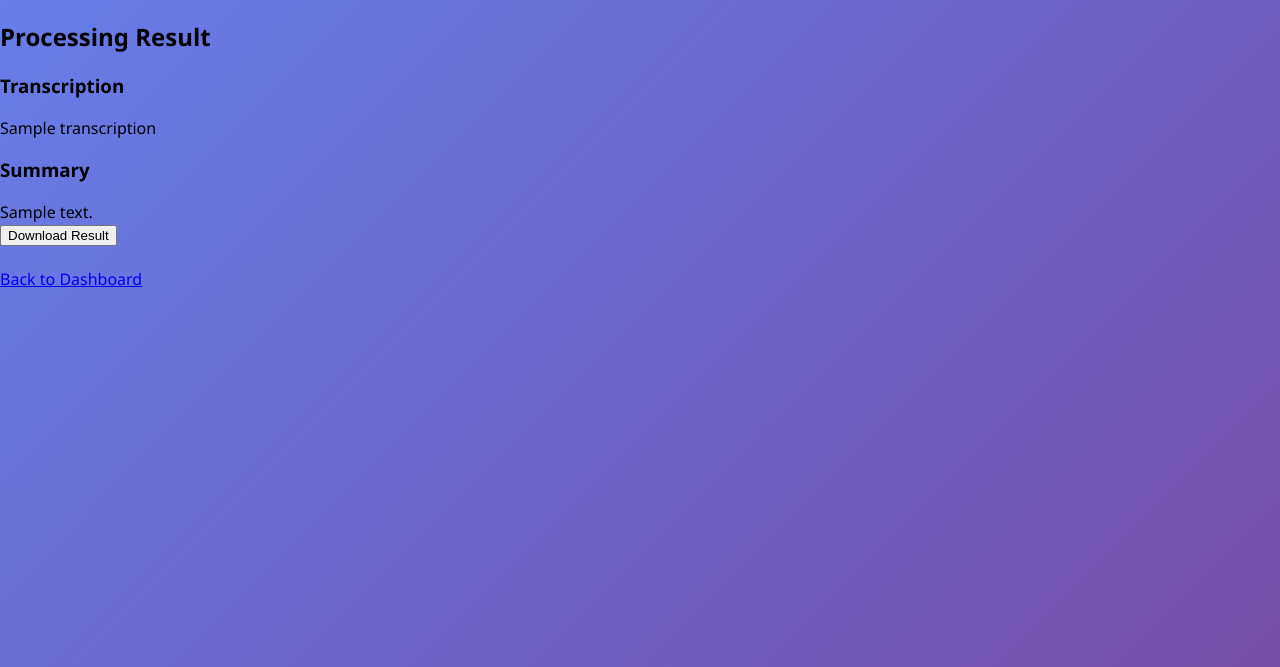
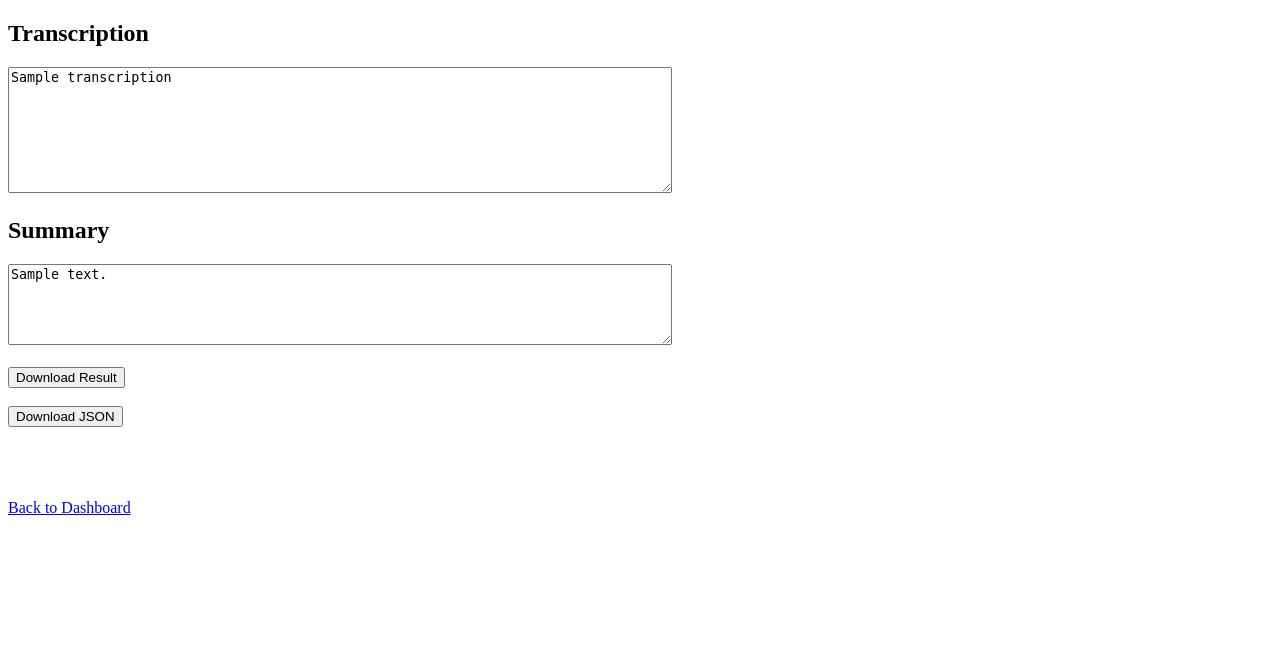
Before and after one commit to ManuuB/TranscribeFlow, a Flask app: template templates/result.html in a window 1280 px wide. Shown: the top 667 px of the page. After the commit the page ends 515 px from the top, so only its background shows below. Run offline with Flask 3, Linux system fonts and the light colour scheme; the template is opened without the code that fills it: most values are stand-ins (such as "Sample title", 1, 10 or a date in 2020).

Commit message:
Update result.html

```diff
--- a/templates/result.html
+++ b/templates/result.html
@@ -2,23 +2,21 @@
 <html>
 <head>
     <title>Result</title>
-    <link rel="stylesheet" href="{{ url_for('static', filename='style.css') }}">
 </head>
+
 <body>
 
 <div class="container">
-    <h2>Processing Result</h2>
 
-    <h3>Transcription</h3>
-    <div class="output-box">
-        {{ transcription }}
-    </div>
+    <h2>Transcription</h2>
+    <textarea rows="8" cols="80" readonly>{{ transcription }}</textarea>
 
-    <h3>Summary</h3>
-    <div class="output-box">
-        {{ summary }}
-    </div>
+    <h2>Summary</h2>
+    <textarea rows="5" cols="80" readonly>{{ summary }}</textarea>
 
+    <br><br>
+
+    <!-- DOWNLOAD TXT -->
     <form action="/download" method="POST">
         <input type="hidden" name="transcription" value="{{ transcription }}">
         <input type="hidden" name="summary" value="{{ summary }}">
@@ -26,7 +24,28 @@
     </form>
 
     <br>
+
+    <!-- DOWNLOAD JSON -->
+    <form action="/download_json" method="POST">
+        <input type="hidden" name="transcription" value="{{ transcription }}">
+        <input type="hidden" name="summary" value="{{ summary }}">
+        <button type="submit">Download JSON</button>
+    </form>
+
+    <br><br>
+
+    <!-- AUDIO PLAYER (ONLY ONCE ✅) -->
+    {% if audio_file %}
+    <h3>Play Audio</h3>
+    <audio controls>
+        <source src="{{ url_for('uploaded_file', filename=audio_file) }}">
+    </audio>
+    {% endif %}
+
+    <br><br>
+
     <a href="/dashboard">Back to Dashboard</a>
+
 </div>
 
 </body>
```
